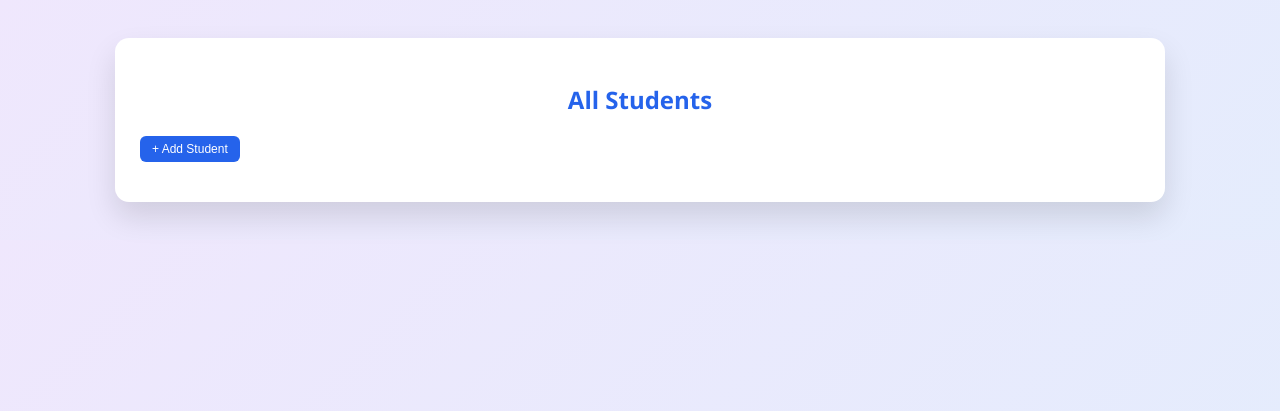
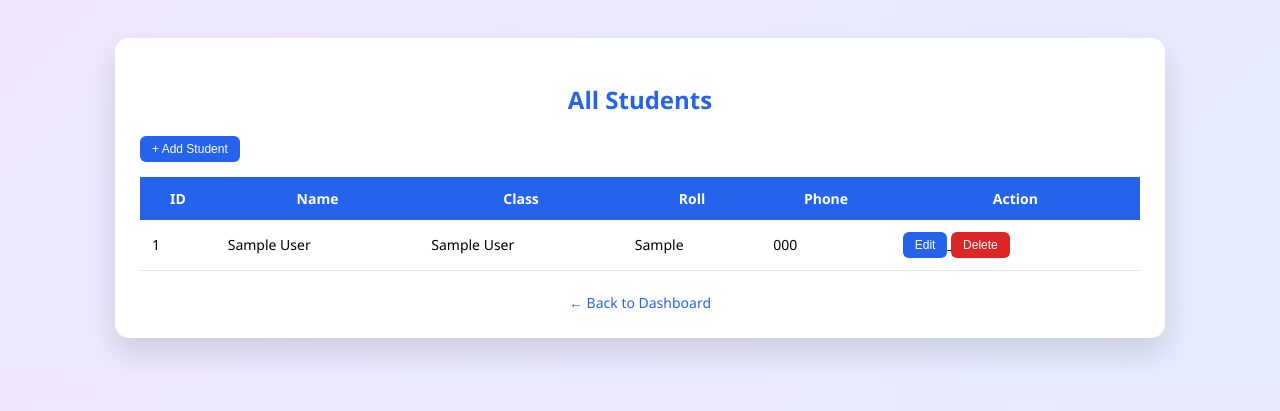
Before and after one commit to Ristel7/School-Management-System, a Flask app: page /admin/students in a window 1280 px wide. Shown: the top 411 px of the page. Run offline with Flask 3, Linux system fonts and the light colour scheme; the visitor is signed in with stand-in values (Sample User, id 1); tables that the repository leaves empty or names only in its code hold one stand-in row (values such as "Sample post").

Commit message:
final commit

```diff
--- a/templates/view_students.html
+++ b/templates/view_students.html
@@ -1,5 +1,6 @@
 <!DOCTYPE html>
 <html>
+
 <head>
     <title>All Students</title>
     <style>
@@ -95,3 +96,45 @@
                 <button class="action-btn edit">+ Add Student</button>
             </a>
         </div>
+
+        <table>
+            <tr>
+                <th>ID</th>
+                <th>Name</th>
+                <th>Class</th>
+                <th>Roll</th>
+                <th>Phone</th>
+                <th>Action</th>
+            </tr>
+
+            {% for student in students %}
+            <tr>
+                <td>{{ student.id }}</td>
+                <td>{{ student.name }}</td>
+                <td>{{ student.class_name }}</td>
+                <td>{{ student.roll_no }}</td>
+                <td>{{ student.phone }}</td>
+                <td>
+                    <a href="/admin/students/edit/{{ student.id }}">
+                        <button class="action-btn edit">Edit</button>
+                    </a>
+
+                    <a href="/admin/students/delete/{{ student.id }}"
+                        onclick="return confirm('Are you sure you want to delete this student?')">
+                        <button class="action-btn delete">Delete</button>
+                    </a>
+
+                </td>
+            </tr>
+            {% endfor %}
+        </table>
+
+        <div class="back">
+            <a href="/admin/dashboard">← Back to Dashboard</a>
+        </div>
+
+    </div>
+
+</body>
+
+</html>
```
Lines whose indentation alone changed are shown as unchanged.
